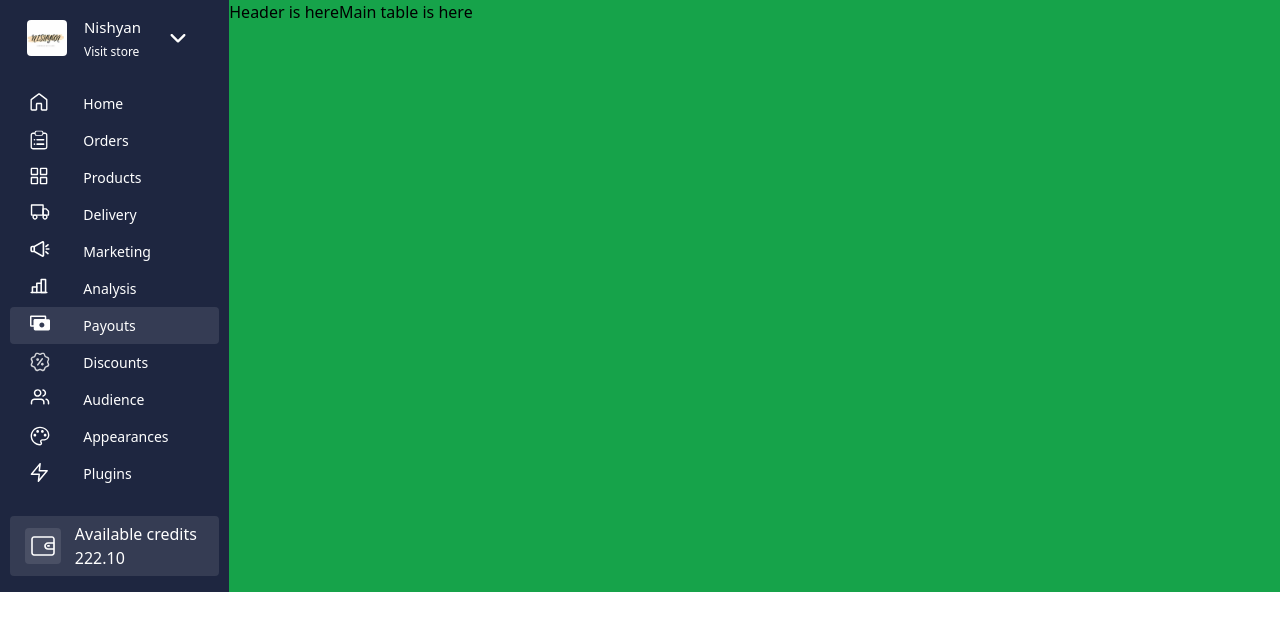
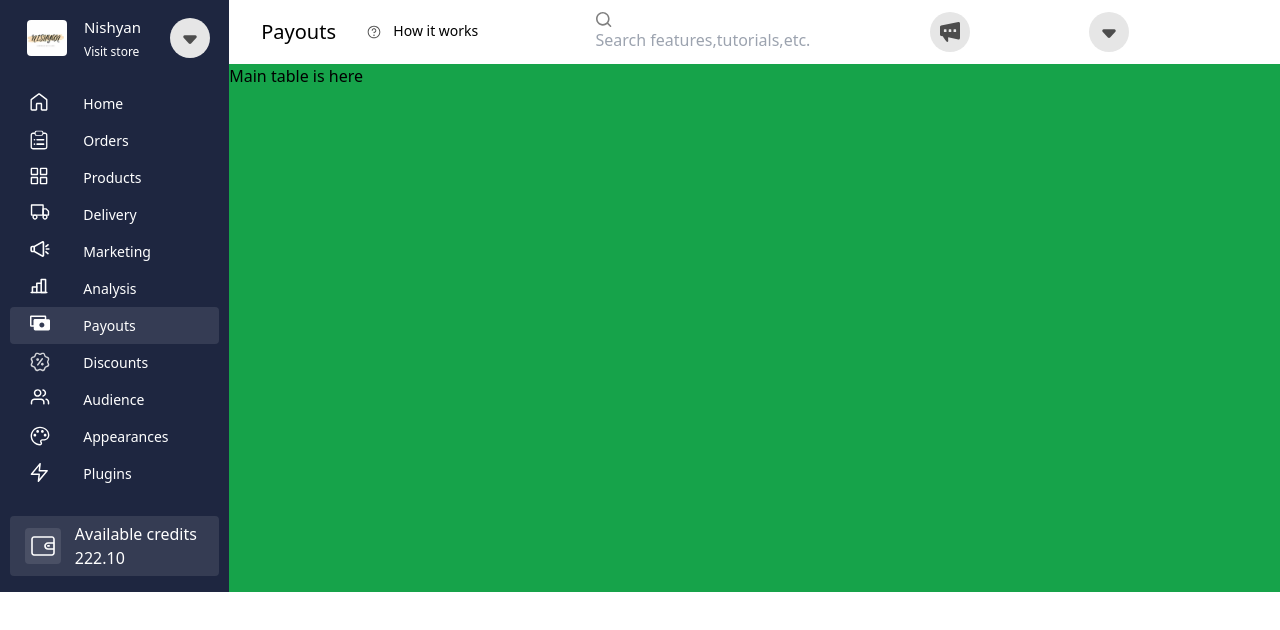
Before and after one commit to sarb001/Pixelperfect-ui, a React (Vite) app: page / in a window 1280 px wide. Shown: the top 630 px of the page. Built offline with nearby package versions, Linux system fonts and the light colour scheme.

Commit message:
building header

```diff
--- a/src/components/Header.jsx
+++ b/src/components/Header.jsx
@@ -1,10 +1,26 @@
-
-
+import { Dropdownimg, Magnifyglassicon, Questionimg, SpeakerIcon } from "./Images/AllImages"
 
 export const Header = () => {
     return (
-        <>
-                Header is here
-        </>
+        <div className="grid grid-cols-3 gap-4 pt-3 pl-8 pr-8 pb-3 bg-white text-black">
+
+            <div className="grid grid-cols-[2fr,4fr] justify-start">
+                <div className="flex items-center text-xl"> Payouts  </div>
+                <div className="flex gap-3">
+                    <div className="flex justify-center items-center">  <Questionimg />  </div>
+                    <div className="pt-2 text-[14px] flex justify-center">   How it works   </div>
+                </div>
+            </div>
+
+            <div>
+                 <Magnifyglassicon />
+                <input type = "text" placeholder="Search features,tutorials,etc." />
+            </div>
+
+            <div className="grid grid-cols-2">
+                <SpeakerIcon />
+                <Dropdownimg />
+            </div>
+        </div>
     )
 }
--- a/src/components/Images/AllImages.jsx
+++ b/src/components/Images/AllImages.jsx
@@ -135,10 +135,17 @@ export const Pluginsimg = () => {
 export const Dropdownimg = () => {
     return (
         <>
-        <svg width="16" height="10" viewBox="0 0 16 10" fill="none" xmlns="http://www.w3.org/2000/svg">
-<path d="M0.846847 1.22185C1.26727 0.801426 1.92516 0.763206 2.38876 1.10719L2.52157 1.22185L8 6.69974L13.4784 1.22185C13.8988 0.801426 14.5567 0.763206 15.0203 1.10719L15.1532 1.22185C15.5736 1.64227 15.6118 2.30016 15.2678 2.76376L15.1532 2.89657L8.83736 9.21236C8.41694 9.63278 7.75905 9.671 7.29545 9.32702L7.16264 9.21236L0.846847 2.89657C0.384384 2.43411 0.384384 1.68431 0.846847 1.22185Z" fill="white"/>
+      <svg width="40" height="40" viewBox="0 0 40 40" fill="none" xmlns="http://www.w3.org/2000/svg">
+<g clip-path="url(#clip0_113334_13317)">
+<circle cx="20" cy="20" r="20" fill="#E6E6E6"/>
+<path d="M21.1109 25.5021C20.5156 26.1582 19.4844 26.1582 18.8891 25.5021L13.6151 19.689C12.7406 18.7251 13.4245 17.1811 14.726 17.1811L25.274 17.1811C26.5755 17.1811 27.2594 18.7251 26.3849 19.689L21.1109 25.5021Z" fill="#4D4D4D"/>
+</g>
+<defs>
+<clipPath id="clip0_113334_13317">
+<rect width="40" height="40" fill="white"/>
+</clipPath>
+</defs>
 </svg>
-
         </>
     )
 }
```
